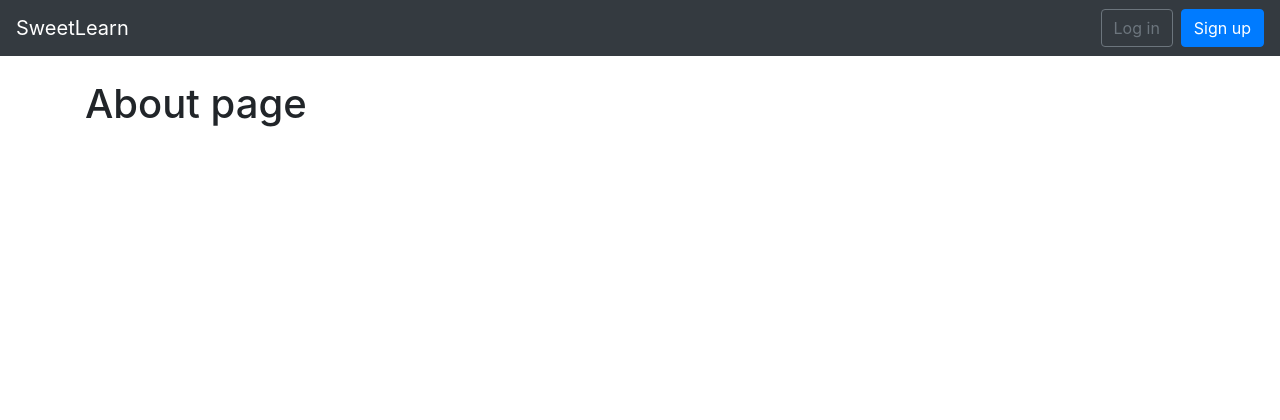
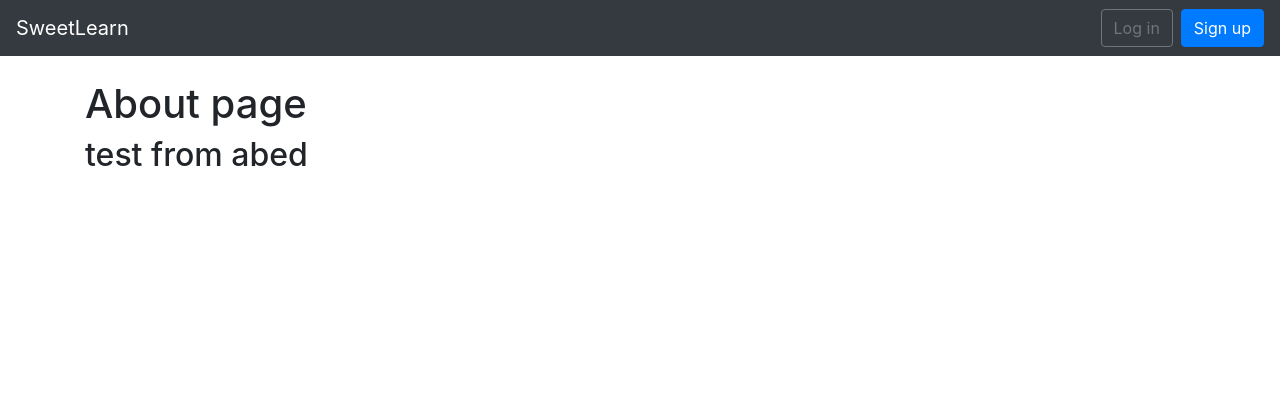
Before and after one commit to sweetlearn/git-main, a Django app: page /about/ in a window 1280 px wide. Shown: the top 420 px of the page. Run offline with Django 3.2, Linux system fonts and the light colour scheme; some libraries are stand-ins or nearby versions.

Commit message:
test install repo from me

```diff
--- a/templates/pages/about.html
+++ b/templates/pages/about.html
@@ -4,4 +4,5 @@
 
 {% block content %}
 <h1>About page</h1>
+<h2>test from abed</h2>
 {% endblock content %}
```
Also changed, not shown: db.sqlite3 (added), users/migrations/0001_initial.py (added), users/migrations/__init__.py (added), 2 other files.
